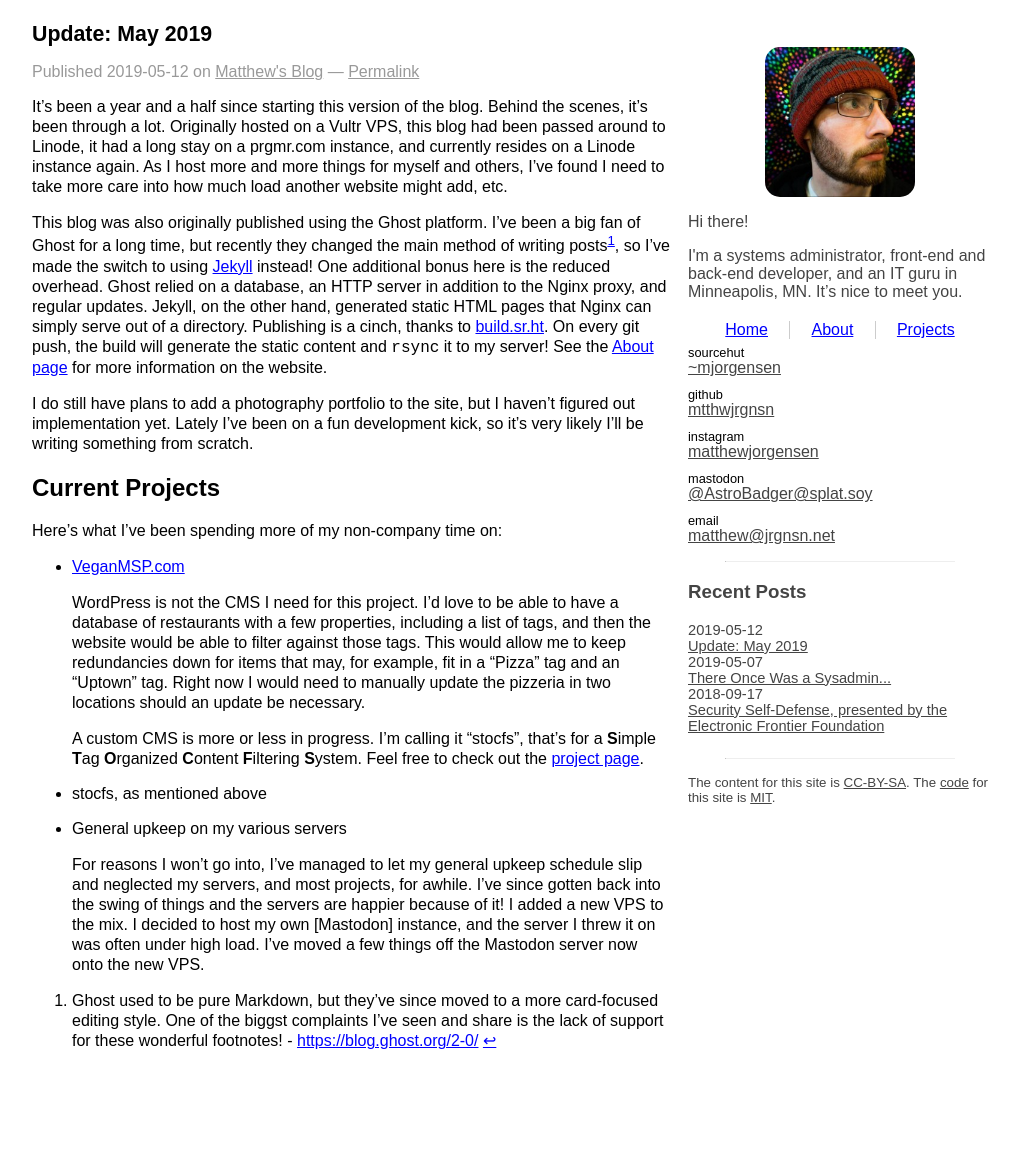
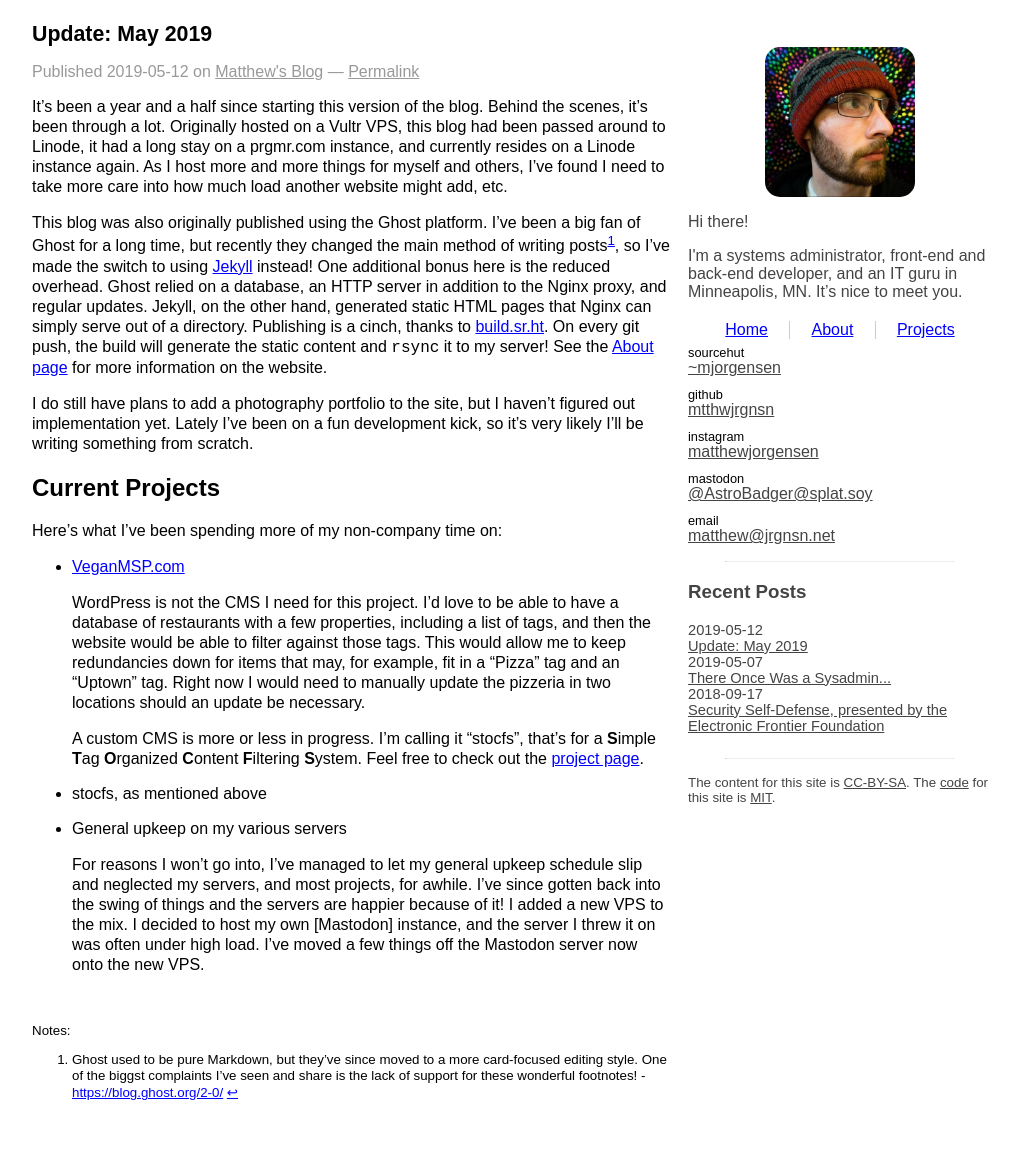
Before and after one commit to prplecake/jrgnsn.net, a Jekyll site: the page built from _posts/2019-05-12-Update-May-2019.md, in a window 1280 px wide. Shown: the whole page, without its empty margins (128-1147 px from the left). Built offline with Jekyll 4.4.1, drawn with Linux system fonts in a browser that asks for light colours; before the commit the page ends 1107 px from its top, so only the background shows below that.

Commit message:
Add styles for footnotes

```diff
--- a/css/style.css
+++ b/css/style.css
@@ -301,6 +301,19 @@ h1 {
   font-size: 10pt;
 }
 
+/* 3.3. Article Footnotes
+/* ---------------------------------------------------------- */
+.footnotes {
+  font-size: 10pt;
+  margin-top: 3rem;
+}
+.footnotes::before {
+  content: "Notes:";
+}
+.footnotes p {
+  font-size: unset;
+}
+
 /* 4. Pagination Buttons
 /* ---------------------------------------------------------- */
 
```
